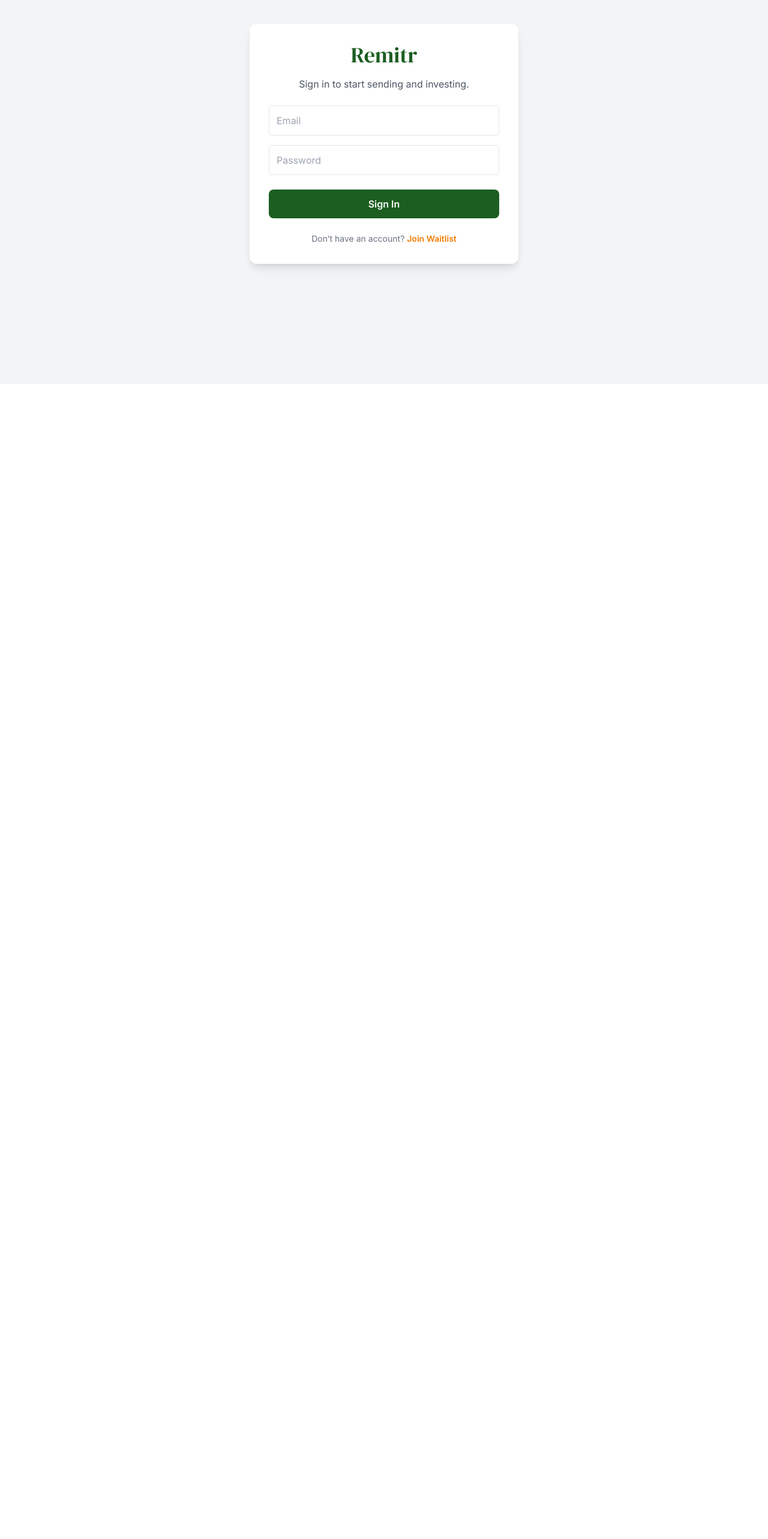
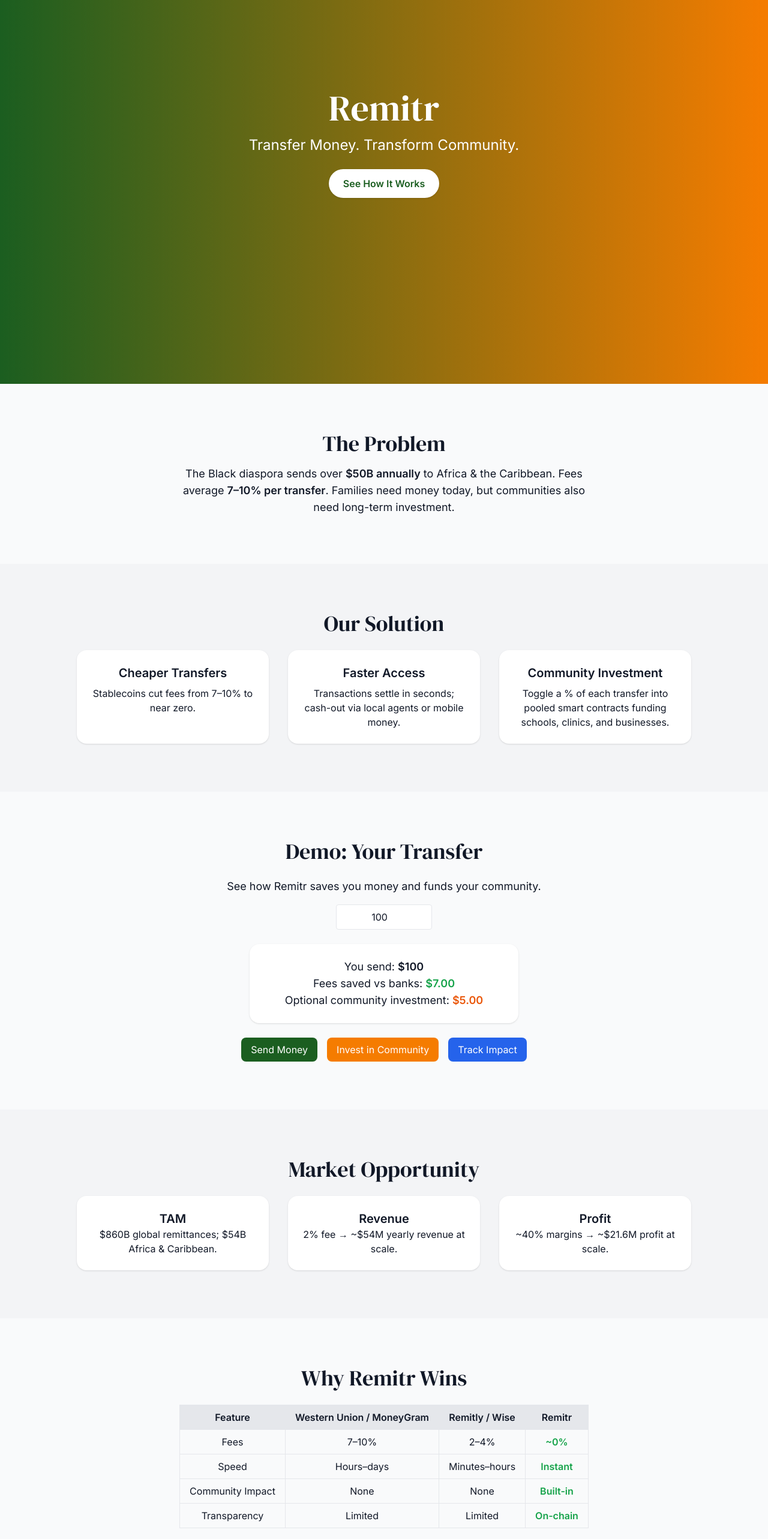
Before and after one commit to bpiper02/remitr-mvp, a React (Vite) app: page / in a window 1280 px wide. Shown: the part 160-2726 px from the top of the page at 60% size. Before the commit the page ends 800 px from the top, so only its background shows below. Built offline with nearby package versions, Linux system fonts and the light colour scheme.

Commit message:
Update App.jsx

```diff
--- a/src/App.jsx
+++ b/src/App.jsx
@@ -2,160 +2,66 @@
 
 export default function App() {
   const [amount, setAmount] = useState(100);
-  const [communityPct, setCommunityPct] = useState(5);
-  const [page, setPage] = useState("login"); // login | home | dashboard
 
   const savedFees = (amount * 0.07).toFixed(2);
-  const communityImpact = ((amount * communityPct) / 100).toFixed(2);
+  const communityImpact = (amount * 0.05).toFixed(2);
 
-  // ---------------------------
-  // Login Page
-  // ---------------------------
-  if (page === "login") {
   return (
-      <div className="min-h-screen flex items-center justify-center bg-gray-100 font-sans">
-        <div className="bg-white rounded-xl shadow-lg p-8 w-full max-w-md text-center">
-          <h1 className="text-4xl font-serif text-brandGreen mb-4">Remitr</h1>
-          <p className="text-gray-600 mb-6">Sign in to start sending and investing.</p>
+    <div className="font-sans bg-gray-50 text-gray-900">
+      {/* Hero */}
+      <section className="h-screen flex flex-col justify-center items-center text-center px-6 bg-gradient-to-r from-brandGreen to-brandOrange text-white">
+        <h1 className="text-6xl font-serif mb-4">Remitr</h1>
+        <p className="text-2xl mb-6 font-sans">Transfer Money. Transform Community.</p>
+        <a href="#demo" className="px-6 py-3 bg-white text-brandGreen font-semibold rounded-full shadow hover:bg-gray-200">
+          See How It Works
+        </a>
+      </section>
 
-          <input
-            type="email"
-            placeholder="Email"
-            className="w-full border p-3 rounded mb-4"
-          />
-          <input
-            type="password"
-            placeholder="Password"
-            className="w-full border p-3 rounded mb-6"
-          />
+      {/* Problem */}
+      <section className="py-20 px-6 text-center">
+        <h2 className="text-4xl font-serif mb-4">The Problem</h2>
+        <p className="max-w-2xl mx-auto text-lg">
+          The Black diaspora sends over <strong>$50B annually</strong> to Africa &amp; the Caribbean.
+          Fees average <strong>7–10% per transfer</strong>. Families need money today, but communities also need long-term investment.
+        </p>
+      </section>
 
-          <button
-            onClick={() => setPage("home")}
-            className="w-full bg-brandGreen text-white py-3 rounded-lg font-semibold hover:bg-green-700"
-          >
-            Sign In
-          </button>
-
-          <p className="mt-6 text-sm text-gray-500">
-            Don’t have an account?{" "}
-            <span className="text-brandOrange font-semibold cursor-pointer">
-              Join Waitlist
-            </span>
-          </p>
+      {/* Solution */}
+      <section className="py-20 px-6 bg-gray-100 text-center">
+        <h2 className="text-4xl font-serif mb-6">Our Solution</h2>
+        <div className="grid md:grid-cols-3 gap-8 max-w-5xl mx-auto">
+          <div className="p-6 bg-white rounded-2xl shadow">
+            <h3 className="font-bold text-xl mb-2">Cheaper Transfers</h3>
+            <p>Stablecoins cut fees from 7–10% to near zero.</p>
+          </div>
+          <div className="p-6 bg-white rounded-2xl shadow">
+            <h3 className="font-bold text-xl mb-2">Faster Access</h3>
+            <p>Transactions settle in seconds; cash-out via local agents or mobile money.</p>
+          </div>
+          <div className="p-6 bg-white rounded-2xl shadow">
+            <h3 className="font-bold text-xl mb-2">Community Investment</h3>
+            <p>Toggle a % of each transfer into pooled smart contracts funding schools, clinics, and businesses.</p>
           </div>
         </div>
-    );
-  }
-
-  // ---------------------------
-  // Dashboard (Impact Tracking)
-  // ---------------------------
-  if (page === "dashboard") {
-    return (
-      <div className="min-h-screen bg-gray-50 font-sans">
-        <header className="bg-brandGreen text-white px-6 py-4 flex justify-between items-center">
-          <h1 className="text-2xl font-serif">Remitr</h1>
-          <div className="flex gap-3">
-            <button
-              className="bg-white text-brandGreen px-4 py-2 rounded-lg font-semibold"
-              onClick={() => setPage("home")}
-            >
-              Back to Demo
-            </button>
-            <button
-              className="bg-brandOrange px-4 py-2 rounded-lg font-semibold"
-              onClick={() => setPage("login")}
-            >
-              Log Out
-            </button>
-          </div>
-        </header>
-
-        <main className="px-6 py-10 max-w-5xl mx-auto">
-          <h2 className="text-3xl font-serif mb-6">Impact Dashboard</h2>
-          <p className="mb-8 text-lg">
-            See how community investments from the diaspora are changing lives.
-          </p>
-
-          {/* Example projects */}
-          <div className="grid md:grid-cols-3 gap-6 mb-10">
-            <div className="bg-white rounded-xl shadow p-6">
-              <h3 className="font-bold mb-2">School in Lagos</h3>
-              <p className="text-sm mb-2">Funded 82%</p>
-              <div className="w-full bg-gray-200 rounded-full h-3">
-                <div className="bg-brandOrange h-3 rounded-full" style={{ width: "82%" }}></div>
-              </div>
-            </div>
-            <div className="bg-white rounded-xl shadow p-6">
-              <h3 className="font-bold mb-2">Clinic in Kingston</h3>
-              <p className="text-sm mb-2">Funded 45%</p>
-              <div className="w-full bg-gray-200 rounded-full h-3">
-                <div className="bg-brandGreen h-3 rounded-full" style={{ width: "45%" }}></div>
-              </div>
-            </div>
-            <div className="bg-white rounded-xl shadow p-6">
-              <h3 className="font-bold mb-2">Solar Grid in Accra</h3>
-              <p className="text-sm mb-2">Funded 60%</p>
-              <div className="w-full bg-gray-200 rounded-full h-3">
-                <div className="bg-blue-600 h-3 rounded-full" style={{ width: "60%" }}></div>
-              </div>
-            </div>
-          </div>
-
-          {/* Wallet mock */}
-          <div className="bg-white rounded-xl shadow p-6">
-            <h3 className="text-xl font-bold mb-4">Your Wallet</h3>
-            <p>Balance: <span className="font-semibold">$250.00</span></p>
-            <p className="mt-2">Last transfer: <span className="text-gray-600">$100 → Lagos (5% to community)</span></p>
-          </div>
-        </main>
-      </div>
-    );
-  }
-
-  // ---------------------------
-  // Home (Send Money Demo)
-  // ---------------------------
-  return (
-    <div className="font-sans bg-gray-50 text-gray-900">
-      <header className="bg-brandGreen text-white px-6 py-4 flex justify-between items-center">
-        <h1 className="text-2xl font-serif">Remitr</h1>
-        <button
-          className="bg-brandOrange px-4 py-2 rounded-lg font-semibold"
-          onClick={() => setPage("login")}
-        >
-          Log Out
-        </button>
-      </header>
+      </section>
 
       {/* Demo */}
-      <section id="demo" className="py-20 px-6 text-center bg-gray-100 min-h-screen flex flex-col justify-center">
-        <h2 className="text-4xl font-serif mb-6">Send Money</h2>
-        <div className="max-w-md mx-auto bg-white rounded-xl shadow p-6">
-          <label className="block mb-4 text-lg">
-            Enter amount to send:
+      <section id="demo" className="py-20 px-6 text-center">
+        <h2 className="text-4xl font-serif mb-6">Demo: Your Transfer</h2>
+        <p className="mb-4 text-lg">See how Remitr saves you money and funds your community.</p>
         <input
           type="number"
-              className="border p-2 rounded w-full mt-2 text-center"
+          className="border p-2 rounded w-40 text-center"
           value={amount}
           onChange={(e) => setAmount(Number(e.target.value))}
         />
-          </label>
+        <div className="mt-6 max-w-md mx-auto bg-white rounded-2xl shadow p-6">
+          <p className="text-lg">You send: <span className="font-bold">${amount}</span></p>
+          <p className="text-lg">Fees saved vs banks: <span className="font-bold text-green-600">${savedFees}</span></p>
+          <p className="text-lg">Optional community investment: <span className="font-bold text-orange-600">${communityImpact}</span></p>
+        </div>
 
-          <p className="mb-2">Fees saved vs banks: <span className="font-bold text-green-600">${savedFees}</span></p>
-          <label className="block mb-4">
-            Community Investment: {communityPct}%
-            <input
-              type="range"
-              min="0"
-              max="20"
-              value={communityPct}
-              onChange={(e) => setCommunityPct(Number(e.target.value))}
-              className="w-full"
-            />
-          </label>
-          <p>That’s <span className="font-bold text-orange-600">${communityImpact}</span> going to community projects!</p>
-
+        {/* Action buttons */}
         <div className="flex justify-center gap-4 mt-6">
           <button
             onClick={() => alert(`Sending $${amount} with near-zero fees!`)}
@@ -164,13 +70,89 @@
             Send Money
           </button>
           <button
-              onClick={() => setPage("dashboard")}
+            onClick={() => alert(`$${communityImpact} invested in community projects!`)}
+            className="px-4 py-2 bg-brandOrange text-white rounded-lg hover:bg-orange-700"
+          >
+            Invest in Community
+          </button>
+          <button
+            onClick={() => alert("Tracking impact: School in Lagos funded, Clinic in Kingston launched!")}
             className="px-4 py-2 bg-blue-600 text-white rounded-lg hover:bg-blue-700"
           >
-              View Impact
+            Track Impact
           </button>
         </div>
+      </section>
+
+      {/* Market */}
+      <section className="py-20 px-6 bg-gray-100 text-center">
+        <h2 className="text-4xl font-serif mb-6">Market Opportunity</h2>
+        <div className="grid md:grid-cols-3 gap-8 max-w-5xl mx-auto">
+          <div className="p-6 bg-white rounded-2xl shadow">
+            <h3 className="font-bold text-xl">TAM</h3>
+            <p>$860B global remittances; $54B Africa &amp; Caribbean.</p>
           </div>
+          <div className="p-6 bg-white rounded-2xl shadow">
+            <h3 className="font-bold text-xl">Revenue</h3>
+            <p>2% fee → ~$54M yearly revenue at scale.</p>
+          </div>
+          <div className="p-6 bg-white rounded-2xl shadow">
+            <h3 className="font-bold text-xl">Profit</h3>
+            <p>~40% margins → ~$21.6M profit at scale.</p>
+          </div>
+        </div>
+      </section>
+
+      {/* Comparison */}
+      <section className="py-20 px-6 text-center">
+        <h2 className="text-4xl font-serif mb-6">Why Remitr Wins</h2>
+        <div className="overflow-x-auto">
+          <table className="table-auto mx-auto border-collapse border border-gray-300">
+            <thead>
+              <tr className="bg-gray-200">
+                <th className="border px-4 py-2">Feature</th>
+                <th className="border px-4 py-2">Western Union / MoneyGram</th>
+                <th className="border px-4 py-2">Remitly / Wise</th>
+                <th className="border px-4 py-2">Remitr</th>
+              </tr>
+            </thead>
+            <tbody>
+              <tr>
+                <td className="border px-4 py-2">Fees</td>
+                <td className="border px-4 py-2">7–10%</td>
+                <td className="border px-4 py-2">2–4%</td>
+                <td className="border px-4 py-2 font-bold text-green-600">~0%</td>
+              </tr>
+              <tr>
+                <td className="border px-4 py-2">Speed</td>
+                <td className="border px-4 py-2">Hours–days</td>
+                <td className="border px-4 py-2">Minutes–hours</td>
+                <td className="border px-4 py-2 font-bold text-green-600">Instant</td>
+              </tr>
+              <tr>
+                <td className="border px-4 py-2">Community Impact</td>
+                <td className="border px-4 py-2">None</td>
+                <td className="border px-4 py-2">None</td>
+                <td className="border px-4 py-2 font-bold text-green-600">Built-in</td>
+              </tr>
+              <tr>
+                <td className="border px-4 py-2">Transparency</td>
+                <td className="border px-4 py-2">Limited</td>
+                <td className="border px-4 py-2">Limited</td>
+                <td className="border px-4 py-2 font-bold text-green-600">On-chain</td>
+              </tr>
+            </tbody>
+          </table>
+        </div>
+      </section>
+
+      {/* CTA */}
+      <section className="py-20 px-6 bg-gradient-to-r from-brandOrange to-brandGreen text-center text-white">
+        <h2 className="text-4xl font-serif mb-4">Join Us</h2>
+        <p className="mb-6 text-lg">Help us turn billions in remittances into generational wealth.</p>
+        <button className="px-6 py-3 bg-white text-brandGreen font-semibold rounded-full shadow hover:bg-gray-200">
+          Get Started
+        </button>
       </section>
     </div>
   );
```
Lines whose indentation alone changed are shown as unchanged.
